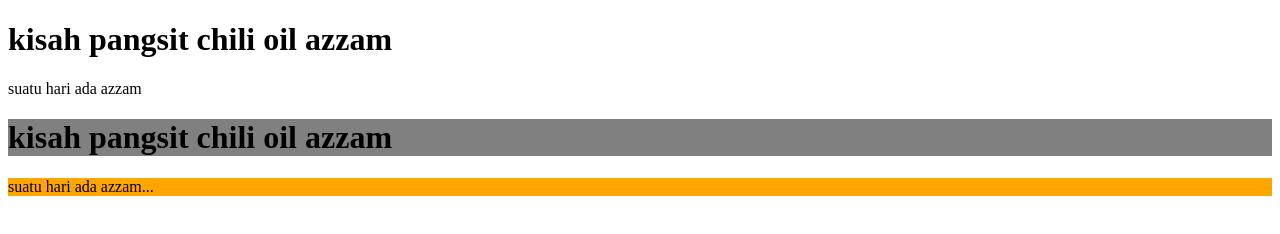
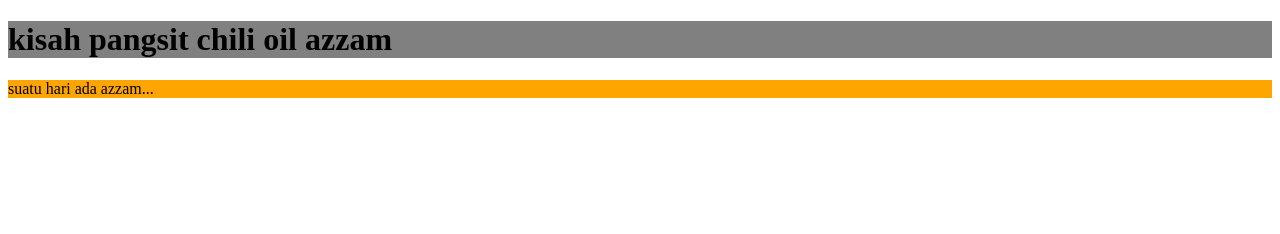
Before and after one commit to Abiy111/p, a plain HTML site: page index.html in a window 1280 px wide. Drawn offline with Linux system fonts and the light colour scheme.

Commit message:
Update index.html

```diff
--- a/index.html
+++ b/index.html
@@ -5,9 +5,6 @@
 </head>
 <body>
 
-<h1>kisah pangsit chili oil azzam</h1>
-<p>suatu hari ada azzam</p>
-
 </body>
 </html>
  <h1 style="background-color:Gray;">kisah pangsit chili oil azzam</h1>
```
